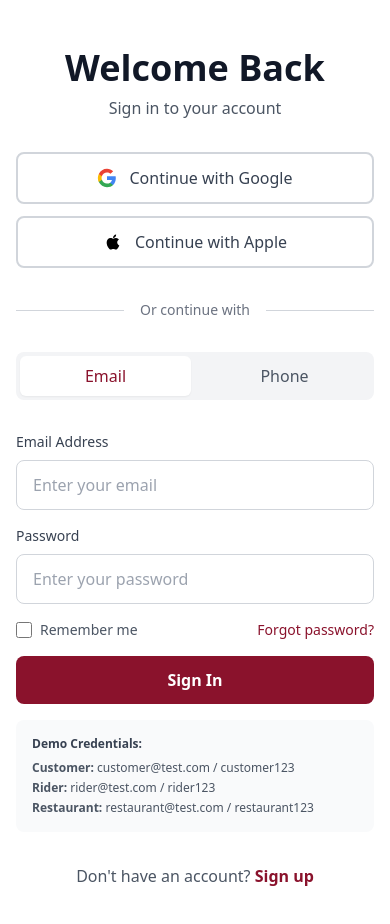
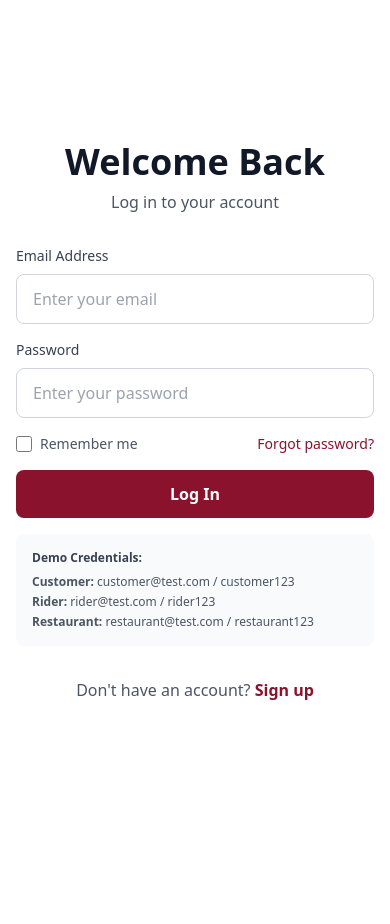
Before and after one commit to chatok-jnr/BiteNow, a React (Vite) app in the folder frontend/: page / in a window 390 px wide. Shown: the top 924 px of the page. After the commit the page ends 844 px from the top, so only its background shows below. Built offline with nearby package versions, Linux system fonts and the light colour scheme.

Commit message:
Update login page: remove social/phone login, change Sign In to Log In

```diff
--- a/frontend/src/pages/Login.jsx
+++ b/frontend/src/pages/Login.jsx
@@ -3,11 +3,9 @@ import { Link, useNavigate } from "react-router-dom";
 
 function Login() {
   const navigate = useNavigate();
-  const [loginMethod, setLoginMethod] = useState("email"); // 'email' or 'phone'
   const [formData, setFormData] = useState({
     email: "",
     password: "",
-    phone: "",
   });
   const [error, setError] = useState("");
 
@@ -38,7 +36,7 @@ function Login() {
     setError("");
   };
 
-  const handleEmailLogin = (e) => {
+  const handleSubmit = (e) => {
     e.preventDefault();
     const user = mockUsers[formData.email];
 
@@ -66,112 +64,17 @@ function Login() {
     }
   };
 
-  const handlePhoneLogin = (e) => {
-    e.preventDefault();
-    console.log("Phone login:", formData.phone);
-    // Add phone authentication logic here
-  };
-
-  const handleGoogleLogin = () => {
-    console.log("Google login");
-    // Add Google OAuth logic here
-  };
-
-  const handleAppleLogin = () => {
-    console.log("Apple login");
-    // Add Apple OAuth logic here
-  };
-
   return (
     <div className="min-h-screen bg-white flex items-center justify-center px-4 py-12">
       <div className="max-w-md w-full space-y-8">
         {/* Header */}
         <div className="text-center">
           <h2 className="text-4xl font-bold text-gray-900">Welcome Back</h2>
-          <p className="mt-2 text-gray-600">Sign in to your account</p>
+          <p className="mt-2 text-gray-600">Log in to your account</p>
         </div>
 
-        {/* Social Login Buttons */}
-        <div className="space-y-3">
-          <button
-            onClick={handleGoogleLogin}
-            className="w-full flex items-center justify-center gap-3 px-4 py-3 border-2 border-gray-300 rounded-lg hover:border-gray-400 transition-colors duration-200"
-          >
-            <svg className="w-5 h-5" viewBox="0 0 24 24">
-              <path
-                fill="#4285F4"
-                d="M22.56 12.25c0-.78-.07-1.53-.2-2.25H12v4.26h5.92c-.26 1.37-1.04 2.53-2.21 3.31v2.77h3.57c2.08-1.92 3.28-4.74 3.28-8.09z"
-              />
-              <path
-                fill="#34A853"
-                d="M12 23c2.97 0 5.46-.98 7.28-2.66l-3.57-2.77c-.98.66-2.23 1.06-3.71 1.06-2.86 0-5.29-1.93-6.16-4.53H2.18v2.84C3.99 20.53 7.7 23 12 23z"
-              />
-              <path
-                fill="#FBBC05"
-                d="M5.84 14.09c-.22-.66-.35-1.36-.35-2.09s.13-1.43.35-2.09V7.07H2.18C1.43 8.55 1 10.22 1 12s.43 3.45 1.18 4.93l2.85-2.22.81-.62z"
-              />
-              <path
-                fill="#EA4335"
-                d="M12 5.38c1.62 0 3.06.56 4.21 1.64l3.15-3.15C17.45 2.09 14.97 1 12 1 7.7 1 3.99 3.47 2.18 7.07l3.66 2.84c.87-2.6 3.3-4.53 6.16-4.53z"
-              />
-            </svg>
-            <span className="text-gray-700 font-medium">
-              Continue with Google
-            </span>
-          </button>
-
-          <button
-            onClick={handleAppleLogin}
-            className="w-full flex items-center justify-center gap-3 px-4 py-3 border-2 border-gray-300 rounded-lg hover:border-gray-400 transition-colors duration-200"
-          >
-            <svg className="w-5 h-5" viewBox="0 0 24 24" fill="currentColor">
-              <path d="M17.05 20.28c-.98.95-2.05.88-3.08.4-1.09-.5-2.08-.48-3.24 0-1.44.62-2.2.44-3.06-.4C2.79 15.25 3.51 7.59 9.05 7.31c1.35.07 2.29.74 3.08.8 1.18-.24 2.31-.93 3.57-.84 1.51.12 2.65.72 3.4 1.8-3.12 1.87-2.38 5.98.48 7.13-.57 1.5-1.31 2.99-2.54 4.09l.01-.01zM12.03 7.25c-.15-2.23 1.66-4.07 3.74-4.25.29 2.58-2.34 4.5-3.74 4.25z" />
-            </svg>
-            <span className="text-gray-700 font-medium">
-              Continue with Apple
-            </span>
-          </button>
-        </div>
-
-        {/* Divider */}
-        <div className="relative">
-          <div className="absolute inset-0 flex items-center">
-            <div className="w-full border-t border-gray-300"></div>
-          </div>
-          <div className="relative flex justify-center text-sm">
-            <span className="px-4 bg-white text-gray-500">
-              Or continue with
-            </span>
-          </div>
-        </div>
-
-        {/* Toggle between Email and Phone */}
-        <div className="flex gap-2 p-1 bg-gray-100 rounded-lg">
-          <button
-            onClick={() => setLoginMethod("email")}
-            className={`flex-1 py-2 px-4 rounded-md font-medium transition-colors duration-200 ${
-              loginMethod === "email"
-                ? "bg-white text-primary shadow-sm"
-                : "text-gray-600 hover:text-gray-900"
-            }`}
-          >
-            Email
-          </button>
-          <button
-            onClick={() => setLoginMethod("phone")}
-            className={`flex-1 py-2 px-4 rounded-md font-medium transition-colors duration-200 ${
-              loginMethod === "phone"
-                ? "bg-white text-primary shadow-sm"
-                : "text-gray-600 hover:text-gray-900"
-            }`}
-          >
-            Phone
-          </button>
-        </div>
-
-        {/* Email Login Form */}
-        {loginMethod === "email" && (
-          <form onSubmit={handleEmailLogin} className="space-y-4">
+        {/* Login Form */}
+        <form onSubmit={handleSubmit} className="space-y-4">
           <div>
             <label
               htmlFor="email"
@@ -236,7 +139,7 @@ function Login() {
             type="submit"
             className="w-full bg-primary text-white py-3 rounded-lg font-semibold hover:bg-primary/90 transition-colors duration-200"
           >
-              Sign In
+            Log In
           </button>
 
           {/* Demo credentials info */}
@@ -255,38 +158,6 @@ function Login() {
             </p>
           </div>
         </form>
-        )}
-
-        {/* Phone Login Form */}
-        {loginMethod === "phone" && (
-          <form onSubmit={handlePhoneLogin} className="space-y-4">
-            <div>
-              <label
-                htmlFor="phone"
-                className="block text-sm font-medium text-gray-700 mb-2"
-              >
-                Phone Number
-              </label>
-              <input
-                id="phone"
-                name="phone"
-                type="tel"
-                required
-                value={formData.phone}
-                onChange={handleInputChange}
-                className="w-full px-4 py-3 border border-gray-300 rounded-lg focus:outline-none focus:ring-2 focus:ring-primary focus:border-transparent"
-                placeholder="+1 (555) 000-0000"
-              />
-            </div>
-
-            <button
-              type="submit"
-              className="w-full bg-primary text-white py-3 rounded-lg font-semibold hover:bg-primary/90 transition-colors duration-200"
-            >
-              Send OTP
-            </button>
-          </form>
-        )}
 
         {/* Sign Up Link */}
         <p className="text-center text-gray-600">
```
Lines whose indentation alone changed are shown as unchanged.
